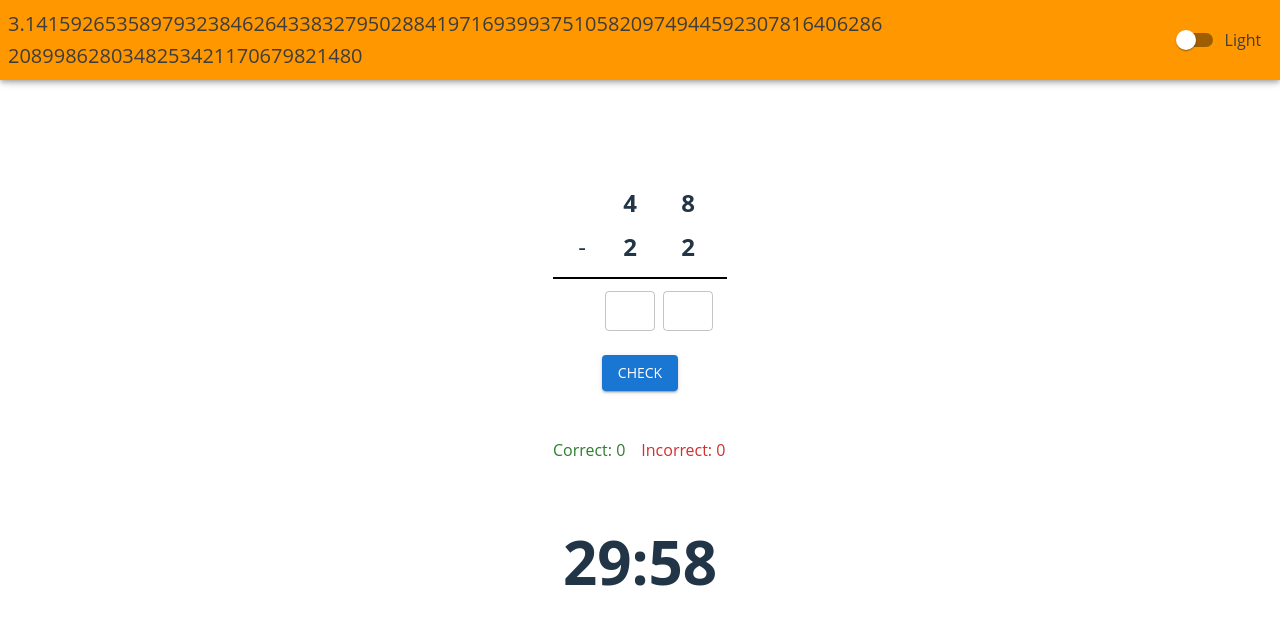
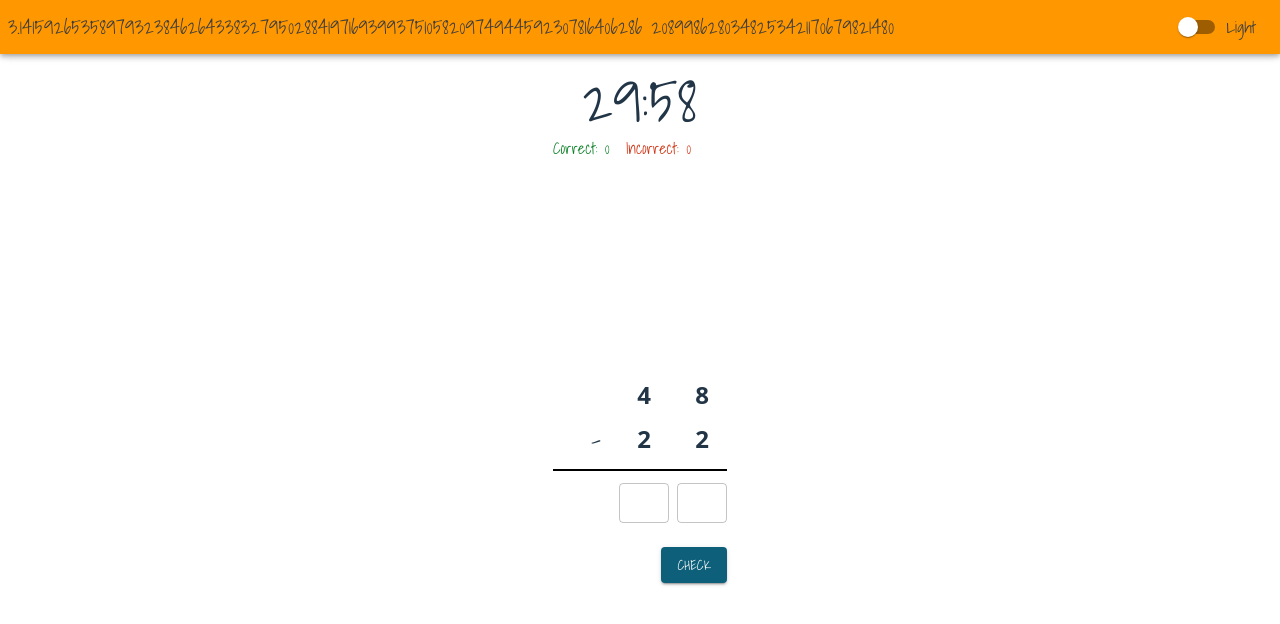
Before and after one commit to sE7rgo/math-app, a React (Vite) app: page / in a window 1280 px wide. Both pictures are taken after a click on the button "BEGIN". Shown: the top 624 px of the page. Built offline with nearby package versions, Linux system fonts and the light colour scheme.

Commit message:
updated styling

```diff
--- a/src/App.styles.ts
+++ b/src/App.styles.ts
@@ -1,10 +1,29 @@
 import type { SxProps, Theme } from '@mui/material';
 
 export const rootContainer: SxProps<Theme> = {
-  maxWidth: '1280px',
   margin: '0 auto',
-  padding: '2rem',
-  textAlign: 'center',
+  marginTop: '64px',
+  position: 'relative',
+  width: '100%',
+  display: 'flex',
+  flexDirection: 'column',
+  minHeight: 'calc(100vh - 64px)',
+};
+
+export const counterBox: SxProps<Theme> = {};
+
+export const timerBox: SxProps<Theme> = {
+  position: 'absolute',
+  right: 16,
+  top: 8,
+};
+
+export const equationBox: SxProps<Theme> = {
+  flex: 1,
+  width: '100%',
+  display: 'flex',
+  alignItems: 'center',
+  justifyContent: 'center',
 };
 
 export const logo: SxProps<Theme> = {
--- a/src/App.tsx
+++ b/src/App.tsx
@@ -49,6 +49,15 @@ function App() {
         <Questions onSubmit={() => handleStart()} />
       ) : (
         <Box sx={styles.rootContainer}>
+          <Box sx={styles.rightCornerBox}>
+            <Timer
+              ref={timerRef}
+              onComplete={handleTimerComplete}
+              initialTime={initialTime}
+            />
+            <Counter correct={count.correct} incorrect={count.incorrect} />
+          </Box>
+          <Box sx={styles.equationBox}>
             {difficulty === 1 ? (
               <Function
                 difficulty={difficulty}
@@ -64,12 +73,7 @@ function App() {
                 onIncorrect={handleIncorrectResponse}
               />
             )}
-          <Counter correct={count.correct} incorrect={count.incorrect} />
-          <Timer
-            ref={timerRef}
-            onComplete={handleTimerComplete}
-            initialTime={initialTime}
-          />
+          </Box>
         </Box>
       )}
     </>
--- a/src/components/Function/Function.styles.ts
+++ b/src/components/Function/Function.styles.ts
@@ -7,6 +7,12 @@ export const containerBox: SxProps<Theme> = {
   minHeight: '200px',
 };
 
+export const textField: SxProps<Theme> = {
+  marginLeft: 2,
+  marginRight: 2,
+  width: '5em',
+};
+
 export const typography: SxProps<Theme> = {
   variant: 'h2',
   component: 'div',
--- a/src/components/Function/Function.tsx
+++ b/src/components/Function/Function.tsx
@@ -1,5 +1,5 @@
 import { Typography, Box, TextField, Button } from '@mui/material';
-import { useState } from 'react';
+import { use, useState } from 'react';
 import type { FC } from 'react';
 import { getRandomNumber } from '../../utils';
 import * as styles from './Function.styles';
@@ -82,13 +82,14 @@ const Function: FC<FunctionProps> = ({
       </Typography>
       <TextField
         id="outlined-size-small"
+        sx={styles.textField}
         defaultValue=""
-        size="small"
+        size="medium"
         type="text"
         value={userResult}
         onChange={handleResultChange}
       />
-      <Button variant="contained" onClick={handleSubmit}>
+      <Button variant="text" onClick={handleSubmit}>
         Check
       </Button>
     </Box>
--- a/src/components/FunctionWithCarry/FunctionWithCarry.styles.ts
+++ b/src/components/FunctionWithCarry/FunctionWithCarry.styles.ts
@@ -1,9 +1,9 @@
 import type { SxProps, Theme } from '@mui/material';
-
+import { colors } from '../../styles';
 export const containerBox: SxProps<Theme> = {
   display: 'flex',
   flexDirection: 'column',
-  alignItems: 'center',
+  alignItems: 'flex-end',
   justifyContent: 'center',
   minHeight: '300px',
   gap: 1,
@@ -22,6 +22,7 @@ export const numberRowBox: SxProps<Theme> = {
 export const digitBox: SxProps<Theme> = {
   width: '50px',
   textAlign: 'center',
+  fontFamily: 'Shadows Into Light,',
   fontSize: '24px',
   fontWeight: 'bold',
 };
@@ -37,18 +38,26 @@ export const getHorizontalLine = (difficulty: number): SxProps<Theme> => ({
   marginY: 0.5,
 });
 
+export const extraRowsContainer: SxProps<Theme> = {
+  display: 'flex',
+  flexDirection: 'column',
+  alignItems: 'center',
+  justifyContent: 'center',
+  gap: 1,
+};
+
 export const resultTextField: SxProps<Theme> = {
   width: '50px',
 };
 
 export const correctResultTextField: SxProps<Theme> = {
   width: '50px',
-  backgroundColor: '#a5d6a7', // Light green background for correct answers
+  backgroundColor: colors.success, // Light green background for correct answers
 };
 
 export const wrongResultTextField: SxProps<Theme> = {
   width: '50px',
-  backgroundColor: '#fd0303', // Light red background for incorrect answers
+  backgroundColor: colors.error, // Light red background for incorrect answers
 };
 
 export const submitButton: SxProps<Theme> = {
--- a/src/components/FunctionWithCarry/FunctionWithCarry.tsx
+++ b/src/components/FunctionWithCarry/FunctionWithCarry.tsx
@@ -117,7 +117,6 @@ const FunctionWithCarry: FC<FunctionWithCarryProps> = ({
       )}
 
       <Box sx={styles.numberRowBox}>
-        <Box sx={styles.spacerBox} />
         {actualResultArray?.map((digit, idx) => (
           <TextField
             key={`result-${idx}`}
--- a/src/components/Questions/Questions.styles.ts
+++ b/src/components/Questions/Questions.styles.ts
@@ -11,4 +11,9 @@ export const stackContainer: SxProps<Theme> = {
   width: '100%',
   maxWidth: 480,
   mx: 'auto',
+  fontFamily: '"Bungee", sans-serif',
 };
+
+export const questionButton: SxProps<Theme> = {
+  fontFamily: '"Bungee", sans-serif',
+};
--- a/src/components/Questions/Questions.tsx
+++ b/src/components/Questions/Questions.tsx
@@ -1,11 +1,4 @@
-import {
-  Box,
-  Button,
-  Paper,
-  Stack,
-  TextField,
-  Typography,
-} from '@mui/material';
+import { Box, Button, Stack, TextField, Typography } from '@mui/material';
 import type { FC } from 'react';
 import { Operation } from '../Function';
 import {
@@ -50,7 +43,7 @@ const Questions: FC<QuestionsProps> = ({ onSubmit }) => {
 
   return (
     <Stack spacing={4} sx={styles.stackContainer}>
-      <Typography variant="h6" textAlign="center">
+      <Typography fontFamily={'Bungee'} variant="h6" textAlign="center">
         Some parameters before we start:
       </Typography>
 
@@ -67,6 +60,7 @@ const Questions: FC<QuestionsProps> = ({ onSubmit }) => {
               color={difficulty === level ? 'success' : 'primary'}
               onClick={() => setDifficulty(level as Difficulty)}
               fullWidth
+              sx={styles.questionButton}
             >
               {DifficultyLevel[level]}
             </Button>
@@ -83,6 +77,7 @@ const Questions: FC<QuestionsProps> = ({ onSubmit }) => {
               color={initialTime === time ? 'success' : 'primary'}
               onClick={() => setInitialTime(time as CounterTime)}
               fullWidth
+              sx={styles.questionButton}
             >
               {time + ' minutes'}
             </Button>
@@ -99,6 +94,7 @@ const Questions: FC<QuestionsProps> = ({ onSubmit }) => {
               color={operation === value ? 'success' : 'primary'}
               onClick={() => setOperation(value)}
               fullWidth
+              sx={styles.questionButton}
             >
               {value}
             </Button>
@@ -121,6 +117,7 @@ const Questions: FC<QuestionsProps> = ({ onSubmit }) => {
         size="large"
         color="secondary"
         onClick={handleSubmit}
+        sx={styles.questionButton}
       >
         Begin
       </Button>
--- a/src/components/Timer/Timer.styles.ts
+++ b/src/components/Timer/Timer.styles.ts
@@ -4,7 +4,7 @@ export const containerBox: SxProps<Theme> = {
   display: 'flex',
   justifyContent: 'center',
   alignItems: 'center',
-  minHeight: '200px',
+  minHeight: 'auto',
 };
 
 export const typography: SxProps<Theme> = {
--- a/src/styles/theme/theme.ts
+++ b/src/styles/theme/theme.ts
@@ -39,13 +39,26 @@ export const typography = {
   body2: {
     fontWeight: 500,
   },
-  fontFamily: ['Montserrat', '"Open Sans"', 'Arial', 'sans-serif'].join(','),
+  fontFamily: [
+    '"Shadows Into Light"',
+    '"Bungee"',
+    '"Open Sans"',
+    'Arial',
+    'sans-serif',
+  ].join(','),
   fontSize: 14,
   htmlFontSize: 16,
 };
 
 const theme = createTheme({
-  colorSchemes: { light: true, dark: true },
+  colorSchemes: {
+    light: {
+      palette: defaultPalette,
+    },
+    dark: {
+      palette: darkPalette,
+    },
+  },
   cssVariables: {
     colorSchemeSelector: 'class',
   },
```
Lines whose indentation alone changed are shown as unchanged.
